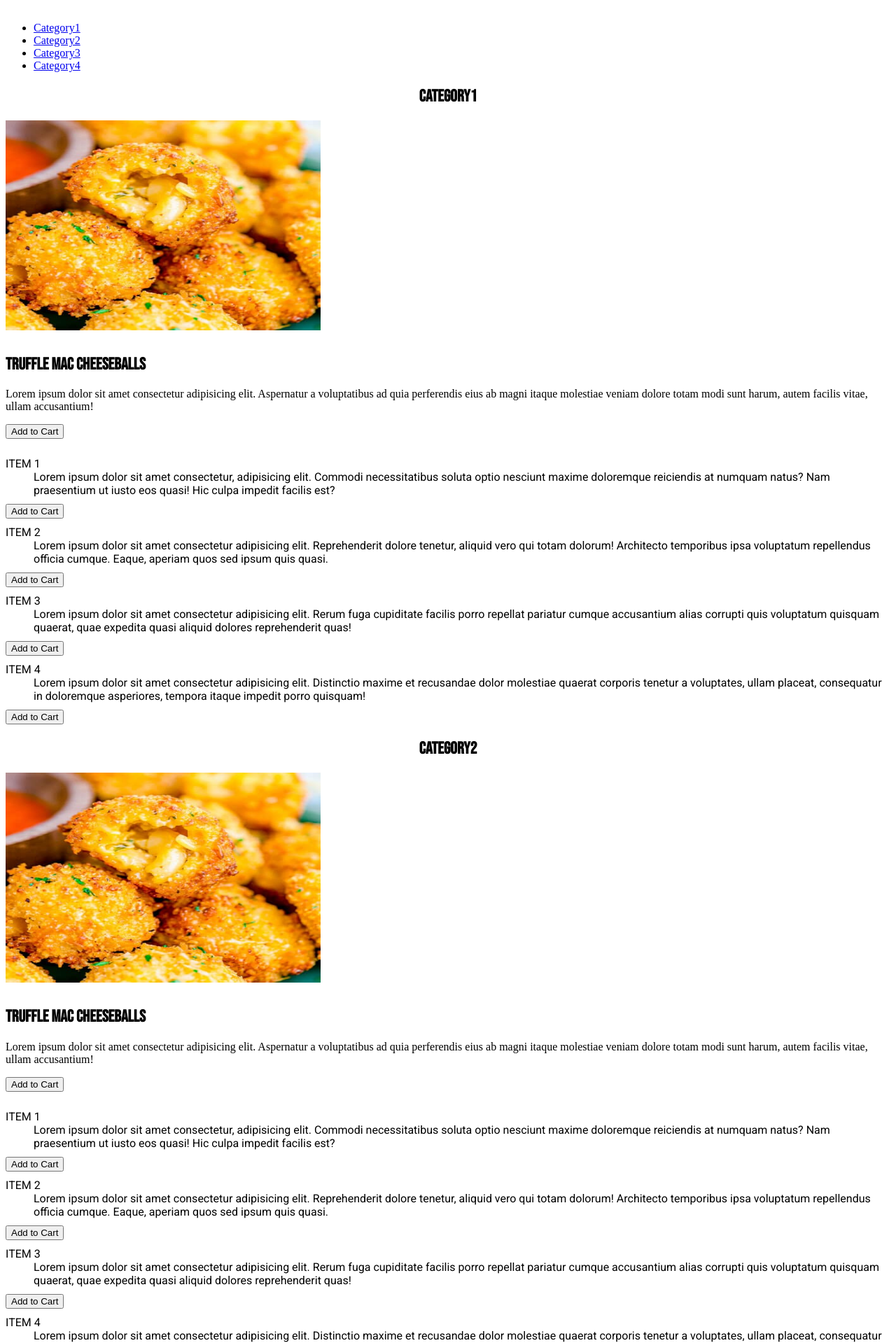
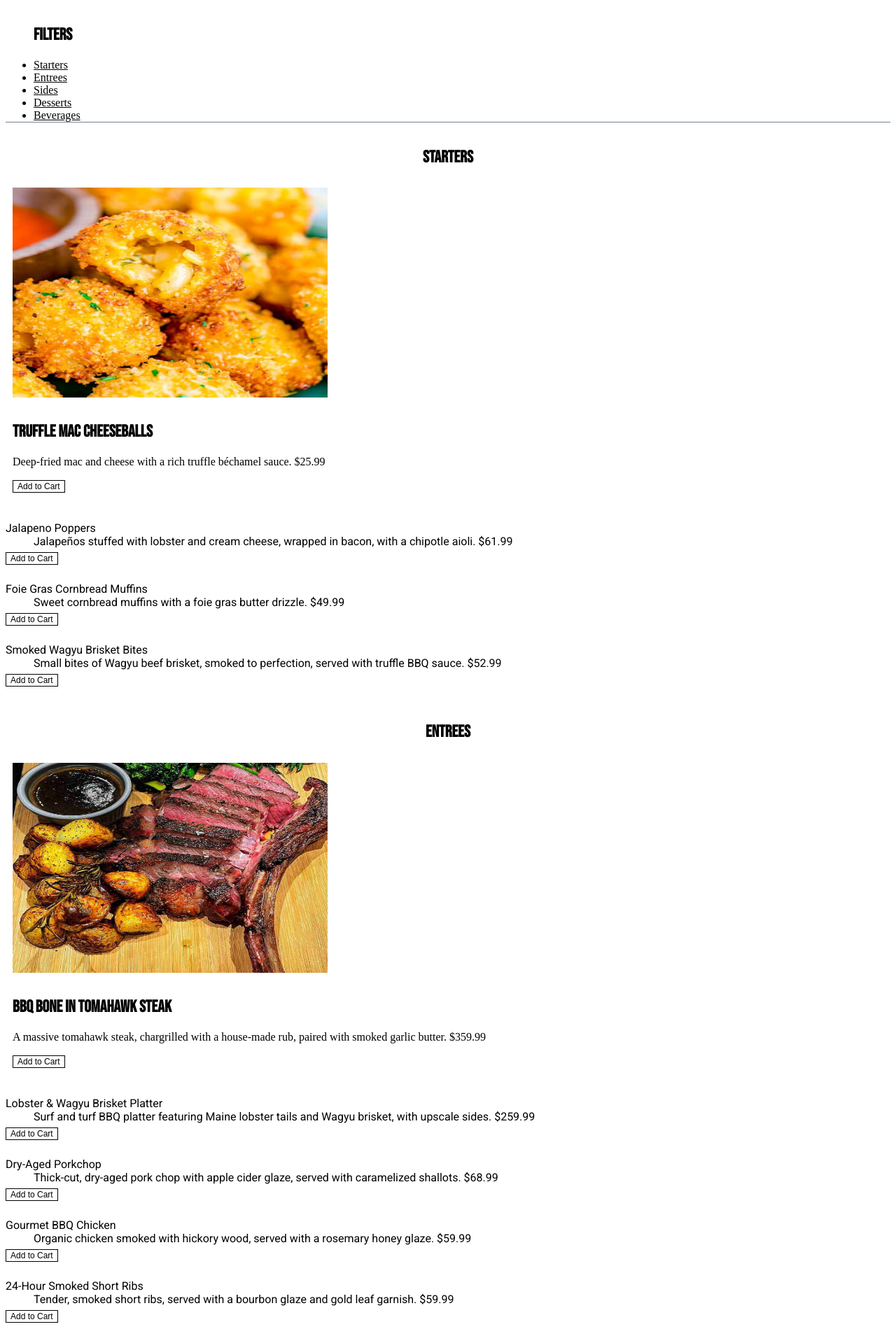
Before and after one commit to Dreiii18/Restaurant, a PHP site: page /frontend/html/order.html in a window 1280 px wide; the page is wider, and only the part inside the window is pictured. Shown: the part 856-2775 px from the top of that part at 70% size. Run offline with PHP 8.4, Linux system fonts and the light colour scheme; some libraries are stand-ins or nearby versions.

Commit message:
added and styled menu items for each section styled filters and href links added data-menu-id to each menu item added place holder info for cart popout, not sure if correct layout

```diff
--- a/frontend/css/order.css
+++ b/frontend/css/order.css
@@ -183,7 +183,8 @@ footer p{
 }
 
 #cart {
-    background-color: black;
+    background-color: white;
+    border: 1px solid slategrey;
     display: none;
 }
 
@@ -196,7 +197,7 @@ dt {
 }
 
 dd {
-    padding-bottom: 10px;
+    padding-bottom: 5px;
 }
 
 #restaurant_background {
@@ -223,3 +224,61 @@ dd {
 #carouselExample {
     width: 100vw;
 }
+
+.nav {
+    border-bottom: 1px solid slategrey;
+}
+
+.nav h2 {
+    padding-right: 10px;
+}
+
+.nav a {
+    color: black;
+}
+
+.nav a:hover{
+    color: slategrey;
+}
+
+.section-title {
+    padding-top: 15px;
+    padding-bottom: 10px;
+}
+
+.row .feature-dish {
+    margin-left: 10px;
+}
+
+/* for place holder in cart popout */
+.menu-item{
+    display: flex;
+    flex-direction: row;
+    justify-content: space-between;
+}
+
+.cost-element{
+    display: flex;
+    justify-content: space-between;
+}
+
+.item-qty {
+    display: inline-flex;
+    align-items: center;
+}
+
+.item-qty button {
+    width: 30px;
+    height: 30px;
+    font-size: 20px;
+    border: none;
+    background-color: white;
+    color: #111;
+}
+
+.item-qty input {
+    width: 30px;
+    text-align: center;
+    font-size: 18px;
+    border: none;
+}
--- a/frontend/html/order.html
+++ b/frontend/html/order.html
@@ -53,7 +53,7 @@
                   <img class="multipleImages" src="frontend/images/jalapenoPoppers.jpg">
                   <img class="multipleImages" src="frontend/images/tomahawkSteak.jpg">
                   <img class="multipleImages" src="frontend/images/lavaCake.jpg">
-							<img class="multipleImages" src="frontend/images/cannedPop.jpg">
+                  <img class="multipleImages" src="frontend/images/truffleFries.jpg">
                   <img class="multipleImages" src="frontend/images/lobsterWagyu.jpg">
                 </div>
               </div>
@@ -78,145 +78,204 @@
 				  </div>
 				</div>
 			</div>
-		</div>
+
         <div class="row">
             <div class="col-8">
                 <div class="row">
                     <ul class="nav justify-content-center">
+                        <h2>Filters</h2>
                         <li class="nav-item">
-                          <a class="nav-link" href="#category1">Category1</a>
+                          <a class="nav-link" href="#starters">Starters</a>
                         </li>
                         <li class="nav-item">
-                          <a class="nav-link" href="#category2">Category2</a>
+                          <a class="nav-link" href="#entrees">Entrees</a>
                         </li>
                         <li class="nav-item">
-                          <a class="nav-link" href="#category3">Category3</a>
+                          <a class="nav-link" href="#sides">Sides</a>
                         </li>
                         <li class="nav-item">
-                          <a class="nav-link" href="#category4">Category4</a>
+                          <a class="nav-link" href="#desserts">Desserts</a>
+                        </li>
+                        <li class="nav-item">
+                          <a class="nav-link" href="#beverages">Beverages</a>
                         </li>
                       </ul>
                 </div>
-                <div class="row" id="category1">
+                <div class="row" id="starters">
                     <div class="col text-align-center">
-                        <h2>CATEGORY1</h2>
+                        <h2 class="section-title">Starters</h2>
                     </div>
                 </div>
                 <div class="row">
-                    <div class="col">
-                        <img src="frontend/images/truffleMacCheeseBalls.jpg" class="d-block w-100" alt="Lobster & Wagyu Steak">
-                        <h2>Truffle Mac CheeseBalls</h2>
-                        <p>Lorem ipsum dolor sit amet consectetur adipisicing elit. Aspernatur a voluptatibus ad quia perferendis eius ab magni itaque molestiae veniam dolore totam modi sunt harum, autem facilis vitae, ullam accusantium!</p>
-                        <input type="submit" value="Add to Cart">
+                    <div class="col feature-dish">
+                        <img src="frontend/images/truffleMacCheeseBalls.jpg" class="d-block w-100" alt="Deep fried truffle mac & cheese balls">
+                        <h2 data-menu-id="1">Truffle Mac CheeseBalls</h2>
+                        <p>Deep-fried mac and cheese with a rich truffle béchamel sauce. $25.99</p>
+                        <input type="submit" value="Add to Cart" class="add-to-cart">
                     </div>
                     <div class="col">
                         <dl>
-                            <dt>ITEM 1</dt>
-                            <dd>Lorem ipsum dolor sit amet consectetur, adipisicing elit. Commodi necessitatibus soluta optio nesciunt maxime doloremque reiciendis at numquam natus? Nam praesentium ut iusto eos quasi! Hic culpa impedit facilis est?</dd>
-                            <input type="submit" value="Add to Cart">
-                            <dt>ITEM 2</dt>
-                            <dd>Lorem ipsum dolor sit amet consectetur adipisicing elit. Reprehenderit dolore tenetur, aliquid vero qui totam dolorum! Architecto temporibus ipsa voluptatum repellendus officia cumque. Eaque, aperiam quos sed ipsum quis quasi.</dd>
-                            <input type="submit" value="Add to Cart">
-                            <dt>ITEM 3</dt>
-                            <dd>Lorem ipsum dolor sit amet consectetur adipisicing elit. Rerum fuga cupiditate facilis porro repellat pariatur cumque accusantium alias corrupti quis voluptatum quisquam quaerat, quae expedita quasi aliquid dolores reprehenderit quas!</dd>
-                            <input type="submit" value="Add to Cart">
-                            <dt>ITEM 4</dt>
-                            <dd>Lorem ipsum dolor sit amet consectetur adipisicing elit. Distinctio maxime et recusandae dolor molestiae quaerat corporis tenetur a voluptates, ullam placeat, consequatur in doloremque asperiores, tempora itaque impedit porro quisquam!</dd>
-                            <input type="submit" value="Add to Cart">
+                            <dt data-menu-id="2">Jalapeno Poppers</dt>
+                            <dd>Jalapeños stuffed with lobster and cream cheese, wrapped in bacon, with a chipotle aioli. $61.99</dd>
+                            <button class="add-to-cart">Add to Cart</button>
+                            <dt data-menu-id="3">Foie Gras Cornbread Muffins</dt>
+                            <dd>Sweet cornbread muffins with a foie gras butter drizzle. $49.99</dd>
+                            <button class="add-to-cart">Add to Cart</button>
+                            <dt data-menu-id="4">Smoked Wagyu Brisket Bites</dt>
+                            <dd>Small bites of Wagyu beef brisket, smoked to perfection, served with truffle BBQ sauce. $52.99</dd>
+                            <button class="add-to-cart">Add to Cart</button>
                         </dl>
                     </div>
                 </div>
-                <div class="row" id="category2">
+                <div class="row" id="entrees">
                     <div class="row">
                         <div class="col text-align-center">
-                            <h2>CATEGORY2</h2>
+                            <h2 class="section-title">Entrees</h2>
                         </div>
                     </div>
-                    <div class="col">
-                        <img src="frontend/images/truffleMacCheeseBalls.jpg" class="d-block w-100" alt="Lobster & Wagyu Steak">
-                        <h2>Truffle Mac CheeseBalls</h2>
-                        <p>Lorem ipsum dolor sit amet consectetur adipisicing elit. Aspernatur a voluptatibus ad quia perferendis eius ab magni itaque molestiae veniam dolore totam modi sunt harum, autem facilis vitae, ullam accusantium!</p>
-                        <input type="submit" value="Add to Cart">
+                    <div class="col feature-dish">
+                        <img src="frontend/images/tomahawkSteak.jpg" class="d-block w-100" alt="Tomahawk Steak">
+                        <h2 data-menu-id="5">BBQ Bone In Tomahawk Steak</h2>
+                        <p>A massive tomahawk steak, chargrilled with a house-made rub, paired with smoked garlic butter. $359.99</p>
+                        <input type="submit" value="Add to Cart" class="add-to-cart">
                     </div>
                     <div class="col">
                         <dl>
-                            <dt>ITEM 1</dt>
-                            <dd>Lorem ipsum dolor sit amet consectetur, adipisicing elit. Commodi necessitatibus soluta optio nesciunt maxime doloremque reiciendis at numquam natus? Nam praesentium ut iusto eos quasi! Hic culpa impedit facilis est?</dd>
-                            <input type="submit" value="Add to Cart">
-                            <dt>ITEM 2</dt>
-                            <dd>Lorem ipsum dolor sit amet consectetur adipisicing elit. Reprehenderit dolore tenetur, aliquid vero qui totam dolorum! Architecto temporibus ipsa voluptatum repellendus officia cumque. Eaque, aperiam quos sed ipsum quis quasi.</dd>
-                            <input type="submit" value="Add to Cart">
-                            <dt>ITEM 3</dt>
-                            <dd>Lorem ipsum dolor sit amet consectetur adipisicing elit. Rerum fuga cupiditate facilis porro repellat pariatur cumque accusantium alias corrupti quis voluptatum quisquam quaerat, quae expedita quasi aliquid dolores reprehenderit quas!</dd>
-                            <input type="submit" value="Add to Cart">
-                            <dt>ITEM 4</dt>
-                            <dd>Lorem ipsum dolor sit amet consectetur adipisicing elit. Distinctio maxime et recusandae dolor molestiae quaerat corporis tenetur a voluptates, ullam placeat, consequatur in doloremque asperiores, tempora itaque impedit porro quisquam!</dd>
-                            <input type="submit" value="Add to Cart">
+                            <dt data-menu-id="6">Lobster & Wagyu Brisket Platter</dt>
+                            <dd>Surf and turf BBQ platter featuring Maine lobster tails and Wagyu brisket, with upscale sides. $259.99</dd>
+                            <input type="submit" value="Add to Cart" class="add-to-cart">
+                            <dt data-menu-id="7">Dry-Aged Porkchop</dt>
+                            <dd>Thick-cut, dry-aged pork chop with apple cider glaze, served with caramelized shallots. $68.99</dd>
+                            <input type="submit" value="Add to Cart" class="add-to-cart">
+                            <dt data-menu-id="8">Gourmet BBQ Chicken</dt>
+                            <dd>Organic chicken smoked with hickory wood, served with a rosemary honey glaze. $59.99</dd>
+                            <input type="submit" value="Add to Cart" class="add-to-cart">
+                            <dt data-menu-id="9">24-Hour Smoked Short Ribs</dt>
+                            <dd>Tender, smoked short ribs, served with a bourbon glaze and gold leaf garnish. $59.99</dd>
+                            <input type="submit" value="Add to Cart" class="add-to-cart">
                         </dl>
                     </div>
                 </div>
-                <div class="row" id="category3">
+                <div class="row" id="sides">
                     <div class="row">
                         <div class="col text-align-center">
-                            <h2>CATEGORY3</h2>
+                            <h2 class="section-title">Sides</h2>
                         </div>
                     </div>
-                    <div class="col">
-                        <img src="frontend/images/truffleMacCheeseBalls.jpg" class="d-block w-100" alt="Lobster & Wagyu Steak">
-                        <h2>Truffle Mac CheeseBalls</h2>
-                        <p>Lorem ipsum dolor sit amet consectetur adipisicing elit. Aspernatur a voluptatibus ad quia perferendis eius ab magni itaque molestiae veniam dolore totam modi sunt harum, autem facilis vitae, ullam accusantium!</p>
-                        <input type="submit" value="Add to Cart">
+                    <div class="col feature-dish">
+                        <img src="frontend/images/truffleFries.jpg" class="d-block w-100" alt="Truffle fries">
+                        <h2 data-menu-id="10">Truffle Parmesan Fries</h2>
+                        <p>Hand-cut fries with white truffle oil and shaved Parmesan. $21.99</p>
+                        <input type="submit" value="Add to Cart" class="add-to-cart">
                     </div>
                     <div class="col">
                         <dl>
-                            <dt>ITEM 1</dt>
-                            <dd>Lorem ipsum dolor sit amet consectetur, adipisicing elit. Commodi necessitatibus soluta optio nesciunt maxime doloremque reiciendis at numquam natus? Nam praesentium ut iusto eos quasi! Hic culpa impedit facilis est?</dd>
-                            <input type="submit" value="Add to Cart">
-                            <dt>ITEM 2</dt>
-                            <dd>Lorem ipsum dolor sit amet consectetur adipisicing elit. Reprehenderit dolore tenetur, aliquid vero qui totam dolorum! Architecto temporibus ipsa voluptatum repellendus officia cumque. Eaque, aperiam quos sed ipsum quis quasi.</dd>
-                            <input type="submit" value="Add to Cart">
-                            <dt>ITEM 3</dt>
-                            <dd>Lorem ipsum dolor sit amet consectetur adipisicing elit. Rerum fuga cupiditate facilis porro repellat pariatur cumque accusantium alias corrupti quis voluptatum quisquam quaerat, quae expedita quasi aliquid dolores reprehenderit quas!</dd>
-                            <input type="submit" value="Add to Cart">
-                            <dt>ITEM 4</dt>
-                            <dd>Lorem ipsum dolor sit amet consectetur adipisicing elit. Distinctio maxime et recusandae dolor molestiae quaerat corporis tenetur a voluptates, ullam placeat, consequatur in doloremque asperiores, tempora itaque impedit porro quisquam!</dd>
-                            <input type="submit" value="Add to Cart">
+                            <dt data-menu-id="11">Smoked Gouda Mac & Cheese</dt>
+                            <dd>Creamy mac and cheese made with smoked Gouda and aged cheddar. $31.99</dd>
+                            <input type="submit" value="Add to Cart" class="add-to-cart">
+                            <dt data-menu-id="12">Charred Brussels Sprouts</dt>
+                            <dd>Roasted Brussel sprouts with pancetta and balasmic glaze. $14.99</dd>
+                            <input type="submit" value="Add to Cart" class="add-to-cart">
+                            <dt data-menu-id="13">Caviar Potato Salad</dt>
+                            <dd>Yukon gold potato salad with crème fraîche, topped with premium caviar. $259.99</dd>
+                            <input type="submit" value="Add to Cart" class="add-to-cart">
                         </dl>
                     </div>
                 </div>
-                <div class="row" id="category4">
+                <div class="row" id="desserts">
                     <div class="row">
                         <div class="col text-align-center">
-                            <h2>CATEGORY4</h2>
+                            <h2 class="section-title">Desserts</h2>
                         </div>
                     </div>
-                    <div class="col">
-                        <img src="frontend/images/truffleMacCheeseBalls.jpg" class="d-block w-100" alt="Lobster & Wagyu Steak">
-                        <h2>Truffle Mac CheeseBalls</h2>
-                        <p>Lorem ipsum dolor sit amet consectetur adipisicing elit. Aspernatur a voluptatibus ad quia perferendis eius ab magni itaque molestiae veniam dolore totam modi sunt harum, autem facilis vitae, ullam accusantium!</p>
-                        <input type="submit" value="Add to Cart">
+                    <div class="col feature-dish">
+                        <img src="frontend/images/pecanPie.jpg" class="d-block w-100" alt="Pecan Pie">
+                        <h2 data-menu-id="14">BBQ Bourbon Pecan Pie</h2>
+                        <p>A rich pecan pie with bourbon-infused caramel and smoked sea salt. $19.99</p>
+                        <input type="submit" value="Add to Cart" class="add-to-cart">
                     </div>
                     <div class="col">
                         <dl>
-                            <dt>ITEM 1</dt>
-                            <dd>Lorem ipsum dolor sit amet consectetur, adipisicing elit. Commodi necessitatibus soluta optio nesciunt maxime doloremque reiciendis at numquam natus? Nam praesentium ut iusto eos quasi! Hic culpa impedit facilis est?</dd>
-                            <input type="submit" value="Add to Cart">
-                            <dt>ITEM 2</dt>
-                            <dd>Lorem ipsum dolor sit amet consectetur adipisicing elit. Reprehenderit dolore tenetur, aliquid vero qui totam dolorum! Architecto temporibus ipsa voluptatum repellendus officia cumque. Eaque, aperiam quos sed ipsum quis quasi.</dd>
-                            <input type="submit" value="Add to Cart">
-                            <dt>ITEM 3</dt>
-                            <dd>Lorem ipsum dolor sit amet consectetur adipisicing elit. Rerum fuga cupiditate facilis porro repellat pariatur cumque accusantium alias corrupti quis voluptatum quisquam quaerat, quae expedita quasi aliquid dolores reprehenderit quas!</dd>
-                            <input type="submit" value="Add to Cart">
-                            <dt>ITEM 4</dt>
-                            <dd>Lorem ipsum dolor sit amet consectetur adipisicing elit. Distinctio maxime et recusandae dolor molestiae quaerat corporis tenetur a voluptates, ullam placeat, consequatur in doloremque asperiores, tempora itaque impedit porro quisquam!</dd>
-                            <input type="submit" value="Add to Cart">
+                            <dt data-menu-id="15">Maple Bacon Ice Cream Sundae</dt>
+                            <dd>Maple-flavored ice cream with candied bacon, bourbon caramel, and pecan brittle. $18.99</dd>
+                            <input type="submit" value="Add to Cart" class="add-to-cart">
+                            <dt data-menu-id="16">Smoked Chocolate Lava Cake</dt>
+                            <dd> Molten chocolate cake with a hint of smoked chili, served with vanilla bean ice cream. $17.99</dd>
+                            <input type="submit" value="Add to Cart" class="add-to-cart">
+                        </dl>
+                    </div>
+                </div>
+                <div class="row" id="beverages">
+                  <div class="row">
+                      <div class="col text-align-center">
+                          <h2 class="section-title">Beverages</h2>
+                      </div>
+                  </div>
+                  <div class="col feature-dish">
+                      <img src="frontend/images/whiskeyFlight.jpg" class="d-block w-100" alt="Whiskey Flight">
+                      <h2 data-menu-id="17">Craft Whiskey Flight</h2>
+                      <p>A selection of premium, small-batch whiskeys. $149.99</p>
+                      <input type="submit" value="Add to Cart" class="add-to-cart">
+                  </div>
+                  <div class="col">
+                      <dl>
+                          <dt data-menu-id="18">Smoked Old Fashioned</dt>
+                          <dd>Classic Old Fashioned cocktail, smoked with hickory wood. $34.99</dd>
+                          <input type="submit" value="Add to Cart" class="add-to-cart">
+                          <dt data-menu-id="19">Smoked Berry Fizz</dt>
+                          <dd>Smoky blackberry, rosemary, and lemon, topped with sparkling water; refreshing and bold. $11.99</dd>
+                          <input type="submit" value="Add to Cart" class="add-to-cart">
+                          <dt data-menu-id="20">Caviar Lime Spritz</dt>
+                          <dd>Bright elderflower and cucumber with a pop of lime pearls; light, crisp, and sophisticated. $13.99</dd>
+                          <input type="submit" value="Add to Cart" class="add-to-cart">
+                          <dt data-menu-id="21">Gourmet Lemonade Trio</dt>
+                          <dd>Unique flavors like lavender, rosemary, and hibiscus. $10.99</dd>
+                          <input type="submit" value="Add to Cart" class="add-to-cart">
                       </dl>
                   </div>
               </div>
             </div>
+
             <div class="col-4" id="restaurant_background">
             </div>
             <div class="col-4" id="cart">
+              <h2>Order Summary</h2>
+              <!-- placeholder for layout -->
+              <div id="items-ordered">
+                <div class="menu-item">
+                  <div id="ordered-item">
+                    <h2>Tomahawk Steak</h2>
+                    <p>$359.99</p>
+                  </div>
+                  <div class="item-qty">
+                    <button type="button" onclick="subtract()">-</button>
+                    <input type="text" id="quantity" value="1">
+                    <button type="button" onclick="add()">+</button>
+                  </div>
+                </div>
+                <div id="costSummary">
+                  <h2>Cost</h2>
+                  <div class="cost-element">
+                     <span>Subtotal</span>
+                     <div id="subtotal-cost">$359.99</div>
+                  </div>
+                  <div class="cost-element">
+                    <span>Tax</span>
+                    <div id="tax-cost">$43.20</div>
+                  </div>
+                  <div class="cost-element">
+                    <span>Tip</span>
+                    <div id="tip-cost">$5.00</div>
+                  </div>
+                  <div class="cost-element">
+                    <span><strong>Total Cost</strong></span>
+                    <div id="total-cost">$408.19</div>
+                  </div>
+                </div>
+              </div>
+              <div class="d-grid gap-2">
+                <button class="btn btn-primary" type="button">Proceed to Checkout</button>
+              </div>
             </div>
         </div>
 
```
Lines whose indentation alone changed are shown as unchanged.
